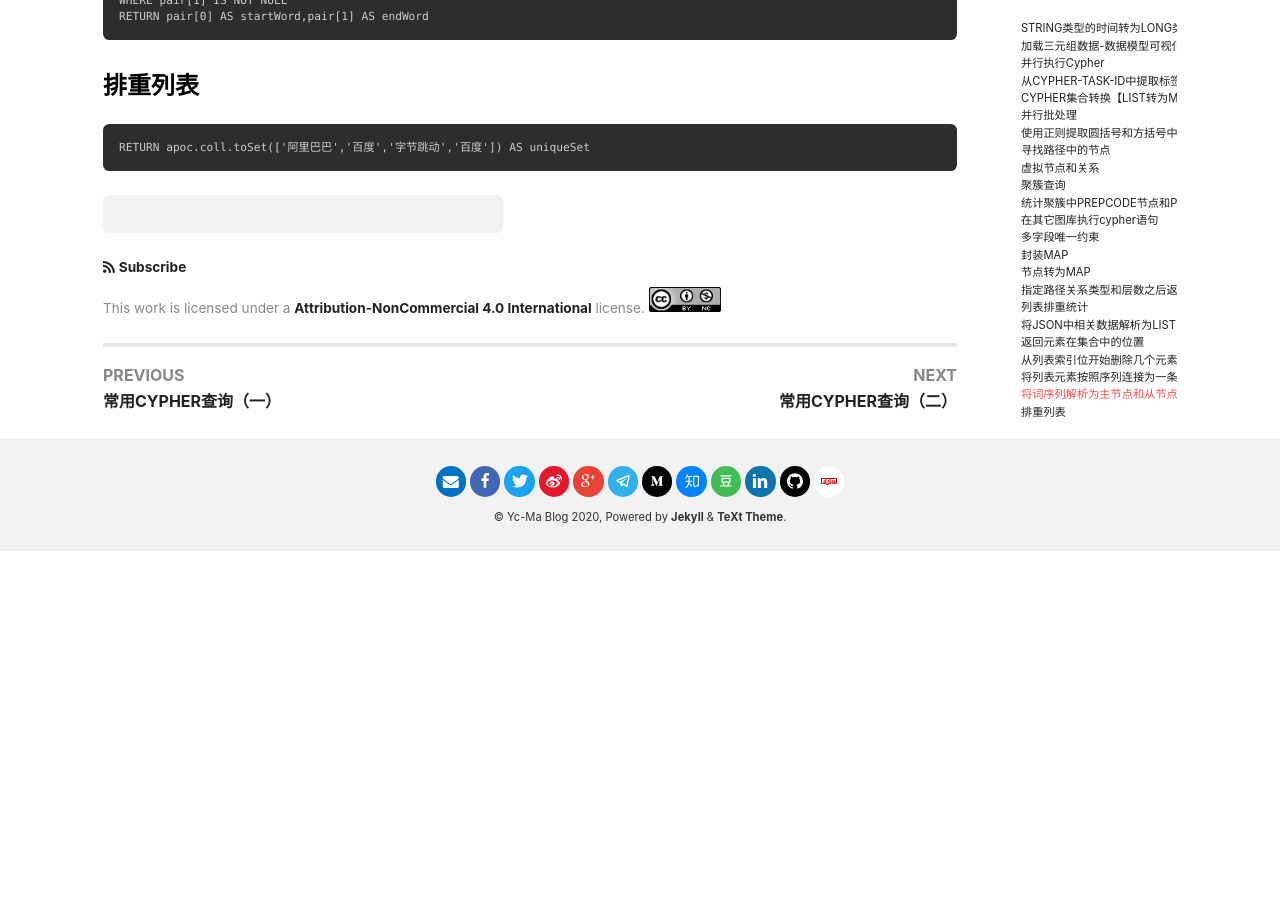
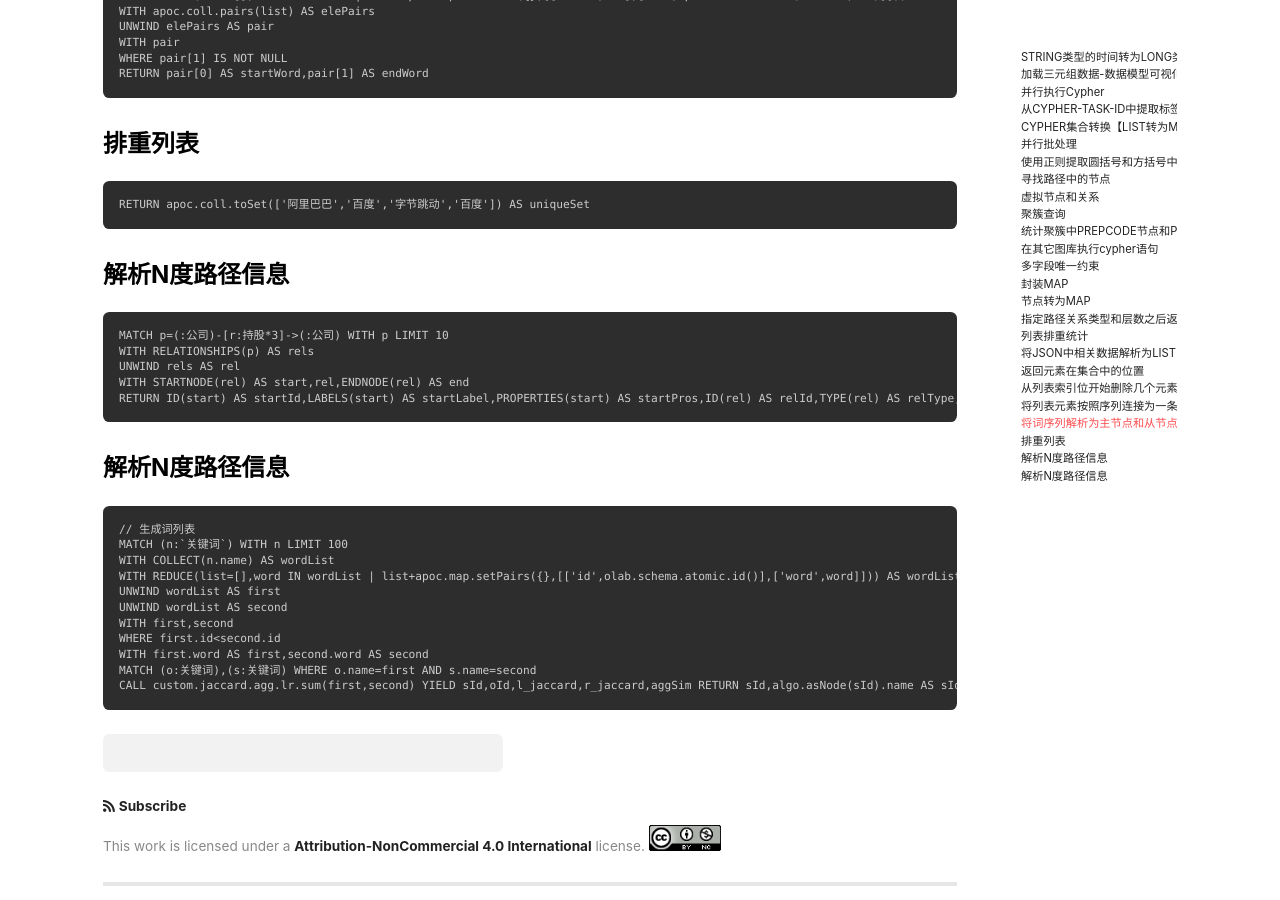
Before and after one commit to crazyyanchao/blog, a Jekyll site: the page built from _posts/2020-06-16-常用CYPHER查询（三）.md, in a window 1280 px wide and 900 px high, scrolled down 6214 px. Built offline with Jekyll 4.4.1, drawn with Linux system fonts in a browser that asks for light colours; nearby versions of some CDN libraries; comment, search, counter and statistics services are not loaded; before the commit the page ends 6765 px from its top, so only the background shows below that.

````diff
--- a/_posts/2020-06-16-常用CYPHER查询（三）.md
+++ b/_posts/2020-06-16-常用CYPHER查询（三）.md
@@ -250,3 +250,27 @@ RETURN pair[0] AS startWord,pair[1] AS endWord
 ```
 RETURN apoc.coll.toSet(['阿里巴巴','百度','字节跳动','百度']) AS uniqueSet
 ```
+
+### 解析N度路径信息
+```
+MATCH p=(:公司)-[r:持股*3]->(:公司) WITH p LIMIT 10
+WITH RELATIONSHIPS(p) AS rels
+UNWIND rels AS rel
+WITH STARTNODE(rel) AS start,rel,ENDNODE(rel) AS end
+RETURN ID(start) AS startId,LABELS(start) AS startLabel,PROPERTIES(start) AS startPros,ID(rel) AS relId,TYPE(rel) AS relType,PROPERTIES(rel) AS relPros,ID(end) AS endId,LABELS(end) AS endLabel,PROPERTIES(end) AS endPros
+```
+
+### 解析N度路径信息
+```
+// 生成词列表
+MATCH (n:`关键词`) WITH n LIMIT 100
+WITH COLLECT(n.name) AS wordList
+WITH REDUCE(list=[],word IN wordList | list+apoc.map.setPairs({},[['id',olab.schema.atomic.id()],['word',word]])) AS wordList
+UNWIND wordList AS first
+UNWIND wordList AS second
+WITH first,second
+WHERE first.id<second.id
+WITH first.word AS first,second.word AS second
+MATCH (o:关键词),(s:关键词) WHERE o.name=first AND s.name=second
+CALL custom.jaccard.agg.lr.sum(first,second) YIELD sId,oId,l_jaccard,r_jaccard,aggSim RETURN sId,algo.asNode(sId).name AS sIdName,oId,algo.asNode(oId).name AS oIdName,l_jaccard,r_jaccard,aggSim ORDER BY aggSim DESC
+```
````
